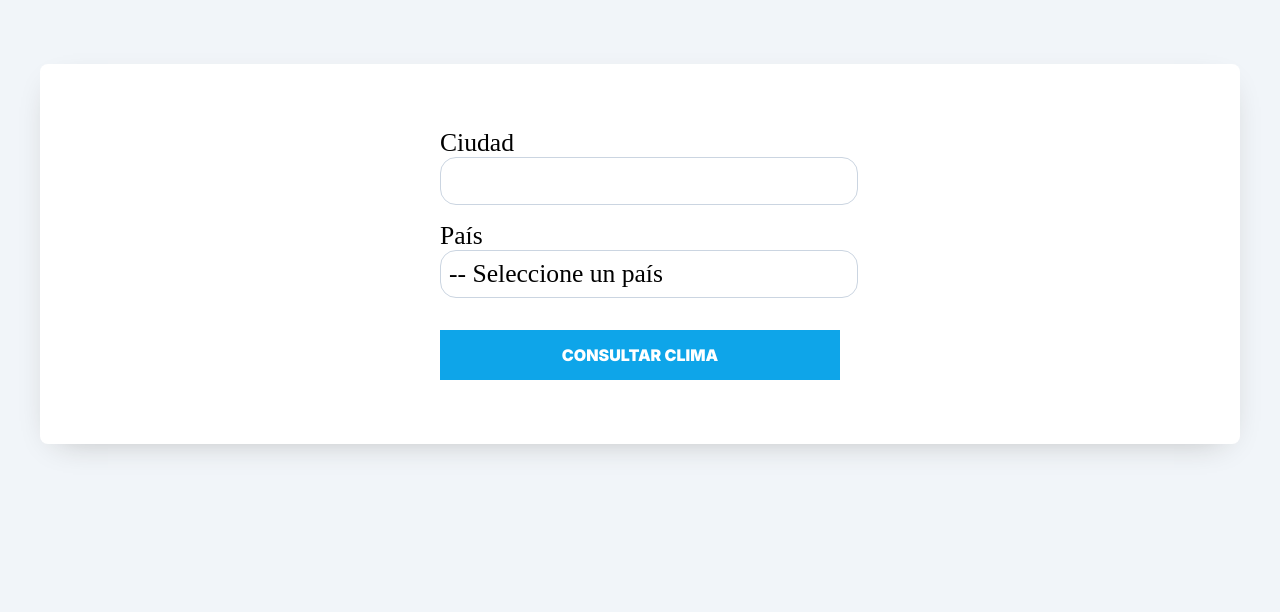
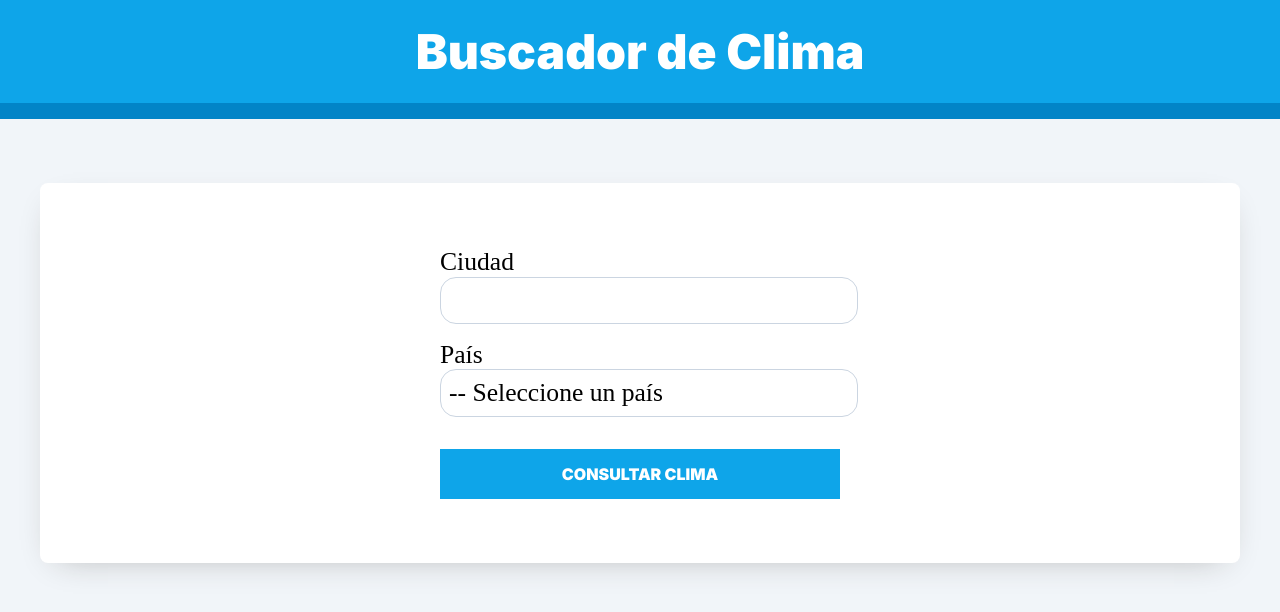
Before and after one commit to jocnn/noticias_clima, a React (Vite) app: page / in a window 1280 px wide. Shown: the top 612 px of the page. Built offline with nearby package versions, Linux system fonts and the light colour scheme; a web font is replaced by a local one.

Commit message:
creacion del provider

```diff
--- a/src/App.jsx
+++ b/src/App.jsx
@@ -1,11 +1,15 @@
 import AppClima from "./components/AppClima"
+import { ClimaProvider } from "./context/ClimaProvider"
 
 function App() {
 
   return (
-    <div>
+    <ClimaProvider>
+      <header>
+        <h1>Buscador de Clima</h1>
+      </header>
       <AppClima />
-    </div>
+    </ClimaProvider>
   )
 }
 
--- /dev/null
+++ b/src/context/ClimaProvider.jsx
@@ -0,0 +1,35 @@
+import { createContext, useState } from 'react'
+
+const ClimaContext = createContext()
+
+const ClimaProvider = ({children}) => {
+
+  const [ busqueda, setBusqueda ] = useState({
+    ciudad: '',
+    pais: ''
+  })
+
+  const datosBusqueda = e => {
+    setBusqueda({
+      ...busqueda,
+      [e.target.name]: e.target.value
+    })
+  }
+
+  return (
+    <ClimaContext.Provider
+      value={{
+        busqueda,
+        datosBusqueda
+      }}
+    >
+      {children}
+    </ClimaContext.Provider>
+  )
+}
+
+export {
+  ClimaProvider
+}
+
+export default ClimaContext
```
Also changed, not shown: src/hooks/useClima.jsx (added, +8 -0 lines).
